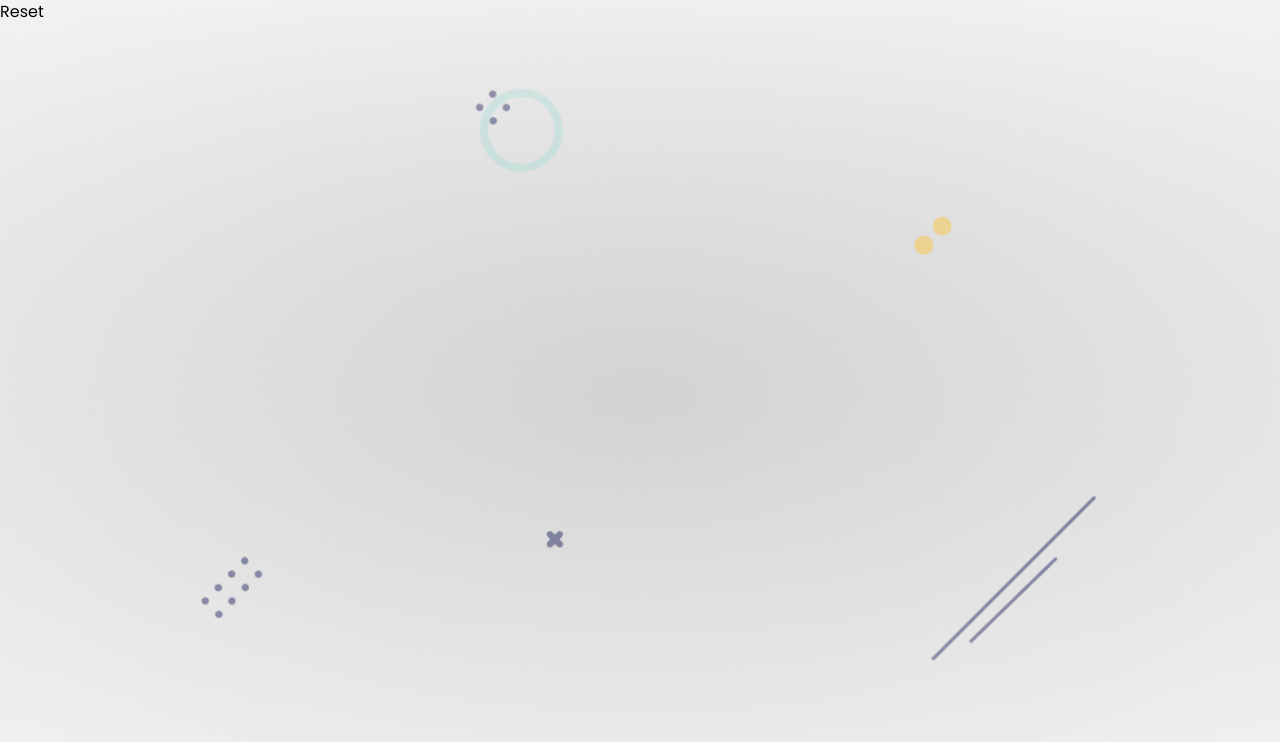
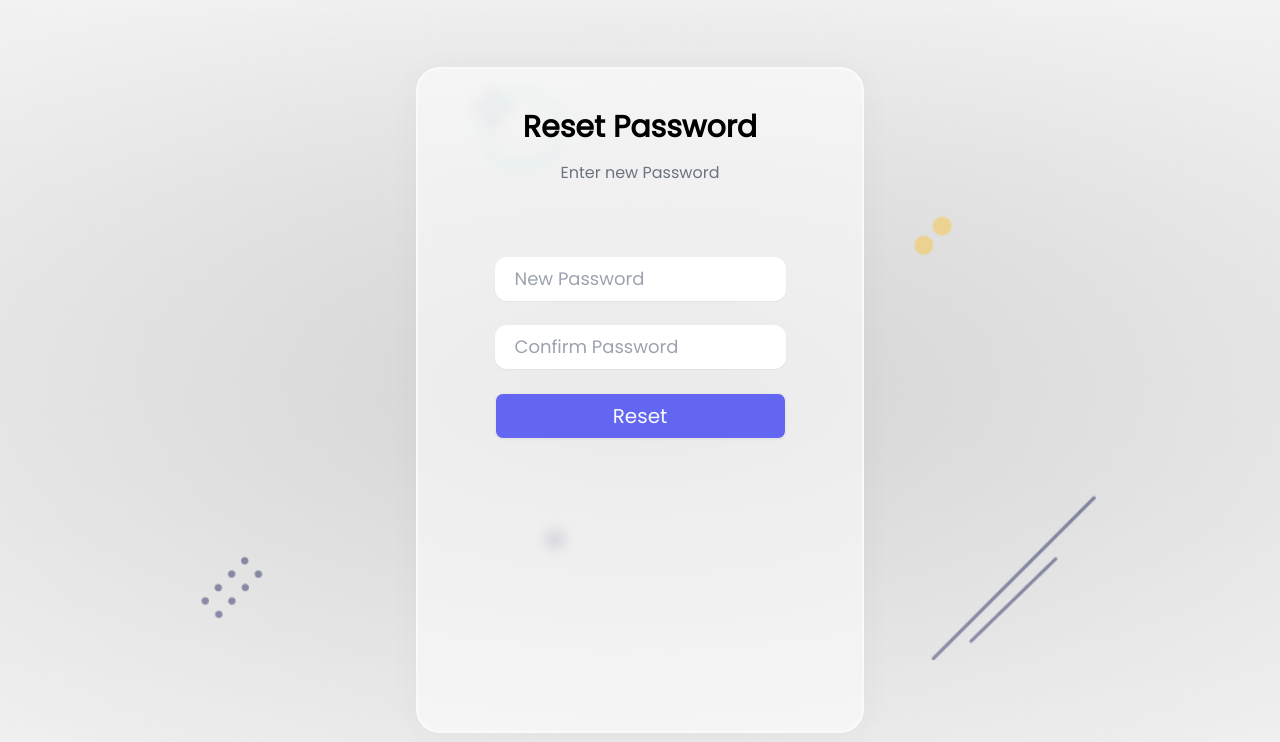
Before and after one commit to AnasJMirza/auth-app, a React (Vite) app in the folder client/: page /reset in a window 1280 px wide. Shown: the top 742 px of the page. Built offline with nearby package versions, Linux system fonts and the light colour scheme.

Commit message:
recover-reset-ui-setup

```diff
--- a/client/src/components/Recovery.jsx
+++ b/client/src/components/Recovery.jsx
@@ -1,11 +1,75 @@
-import React from 'react';
+import React from "react";
+import { Link } from "react-router-dom";
+import { Toaster } from 'react-hot-toast';
+import { useNavigate } from "react-router-dom";
+import { useFormik } from 'formik';
+import { passwordValidate } from "../utils/validate";
+
+import profilePrview from "../assets/profile.png";
+import styles from "../styles/UserName.module.css";
 
 const Recovery = () => {
-    return (
-        <div>
-            Recovery
+
+    const navigate = useNavigate();
+
+    const formik = useFormik({
+        initialValues: {
+            password: '',
+        },
+
+        validate: passwordValidate,
+        validateOnBlur: false,
+        validateOnChange: false,
+        onSubmit: async (values) => {
+            navigate('/user-profile')
+        }
+    })
+
+
+  return (
+    <div className="container  mx-auto">
+
+        <Toaster position="top-center" reverseOrder={false}></Toaster>
+
+      <div className="flex justify-center items-center h-screen">
+
+        <div className={styles.glass}>
+
+          <div className="title flex flex-col items-center">
+            <h4 className="text-3xl font-bold">Rocovery</h4>
+            <span className="py-4 text-md w-3/4 text-center text-gray-500">
+              Enter OTP to recover passowrd
+            </span>
+          </div>
+
+          <form className="form pt-20">
+
+
+
+            <div className="textbox flex flex-col items-center gap-6">
+                <div className="text-sm text-center text-gray-500">
+                Enter 6 digit OTP sent to your email
+                </div>
+              <input
+                className={styles.textbox}
+                type="text"
+                placeholder="OTP"
+
+              />
+              <button className={'border bg-indigo-500 hover:bg-[#ff6a6a] w-3/4 py-2 rounded-lg text-gray-50 text-xl shadow-sm text-center cursor-pointer'} type="submit">
+                Recover Now
+              </button>
+            </div>
+
+            <div className="text-center py-4">
+                <span className='text-gray-500'>Can't get OTP? <button className='text-red-500'>Resend</button></span>
+            </div>
+
+          </form>
         </div>
-    );
+      </div>
+    </div>
+  );
 };
 
 export default Recovery;
--- a/client/src/components/Reset.jsx
+++ b/client/src/components/Reset.jsx
@@ -1,11 +1,77 @@
-import React from 'react';
+import React from "react";
+import { Link } from "react-router-dom";
+import { Toaster } from 'react-hot-toast';
+import { useNavigate } from "react-router-dom";
+import { useFormik } from 'formik';
+import { resetPasswordValidate } from "../utils/validate";
+
+import profilePrview from "../assets/profile.png";
+import styles from "../styles/UserName.module.css";
 
 const Reset = () => {
-    return (
-        <div>
-            Reset
+
+    const navigate = useNavigate();
+
+    const formik = useFormik({
+        initialValues: {
+            password: '',
+            confirmPassword: '',
+        },
+
+        validate: resetPasswordValidate,
+        validateOnBlur: false,
+        validateOnChange: false,
+        onSubmit: async (values) => {
+            navigate('/')
+        }
+    })
+
+
+  return (
+    <div className="container  mx-auto">
+
+        <Toaster position="top-center" reverseOrder={false}></Toaster>
+
+      <div className="flex justify-center items-center h-screen">
+
+        <div className={styles.glass}>
+
+          <div className="title flex flex-col items-center">
+            <h4 className="text-3xl font-bold">Reset Password</h4>
+            <span className="py-4 text-md w-3/4 text-center text-gray-500">
+              Enter new Password
+            </span>
+          </div>
+
+          <form className="form pt-14" onSubmit={formik.handleSubmit}>
+
+
+
+            <div className="textbox flex flex-col items-center gap-6">
+              <input
+                className={styles.textbox}
+                type="password"
+                placeholder="New Password"
+                {...formik.getFieldProps('password')}
+              />
+              <input
+                className={styles.textbox}
+                type="password"
+                placeholder="Confirm Password"
+                {...formik.getFieldProps('confirmPassword')}
+              />
+              <button className={'border bg-indigo-500 hover:bg-[#ff6a6a] w-3/4 py-2 rounded-lg text-gray-50 text-xl shadow-sm text-center cursor-pointer'} type="submit">
+                Reset
+              </button>
+            </div>
+
+
+
+          </form>
         </div>
-    );
+      </div>
+    </div>
+  );
 };
 
 export default Reset;
--- a/client/src/utils/validate.js
+++ b/client/src/utils/validate.js
@@ -2,14 +2,37 @@ import { toast } from "react-hot-toast";
 
 
 
-/** validate login page username */
+// Validations
+
+
 export async function usernameValidate(values){
     const errors = usernameVerify({}, values); // formik automatically send form values to this function thats why i created another function to get error messages to show user on screen
 
     return errors;
 }
 
-/** validate username */
+export const passwordValidate = (values) => {
+    const error = passwordVarify({}, values);
+    return error;
+}
+
+export const resetPasswordValidate = (values) => {
+    const error = passwordVarify({}, values);
+
+    if(values.password !== values.confirmPassword) {
+        error.exist = toast.error('Password not match!');
+    }
+
+    return error;
+}
+
+
+// ***************************************************
+
+
+/** verifications */
+
+
 function usernameVerify(error = {}, values){
     if(!values.userName){
         error.userName = toast.error('Username Required...!');
@@ -20,13 +43,10 @@ function usernameVerify(error = {}, values){
     return error;
 }
 
-// ***************************************************
 
 
-export const passwordValidate = (values) => {
-    const error = passwordVarify({}, values);
-    return error;
-}
+
+
 
 const passwordVarify = (error = {}, values) => {
 
```
